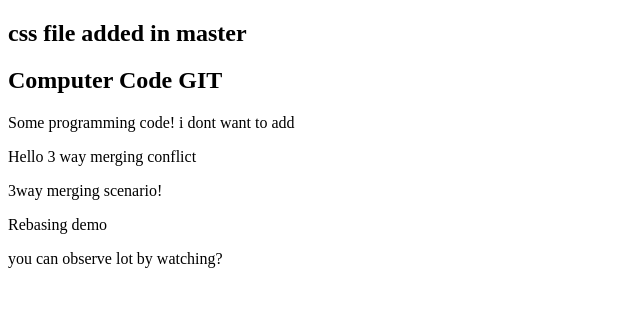
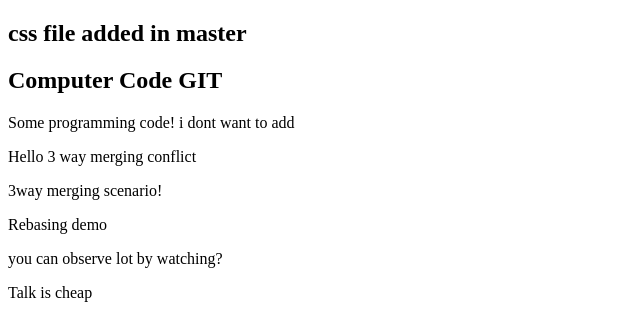
Before and after one commit to Kathiresan1992/0main_openSAP_repo, a plain HTML site: page index.html in a window 1280 px wide. Shown: the whole page, without its empty margins (0-640 px from the left). Drawn offline with Linux system fonts and the light colour scheme.

Commit message:
Added quotes by git founder

```diff
--- a/index.html
+++ b/index.html
@@ -8,5 +8,6 @@
 <p>3way merging scenario!</p>
 <p>Rebasing demo</p>
 <p>you can observe lot by watching?</p>
+<p>Talk is cheap</p>
 </body>
 </html>
```
